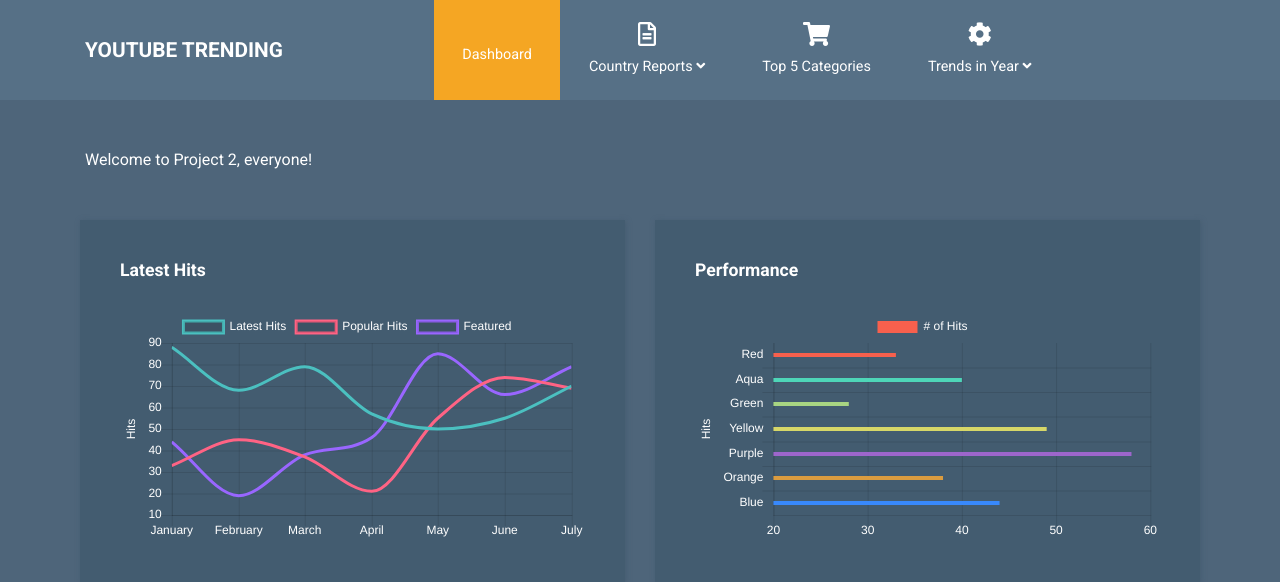
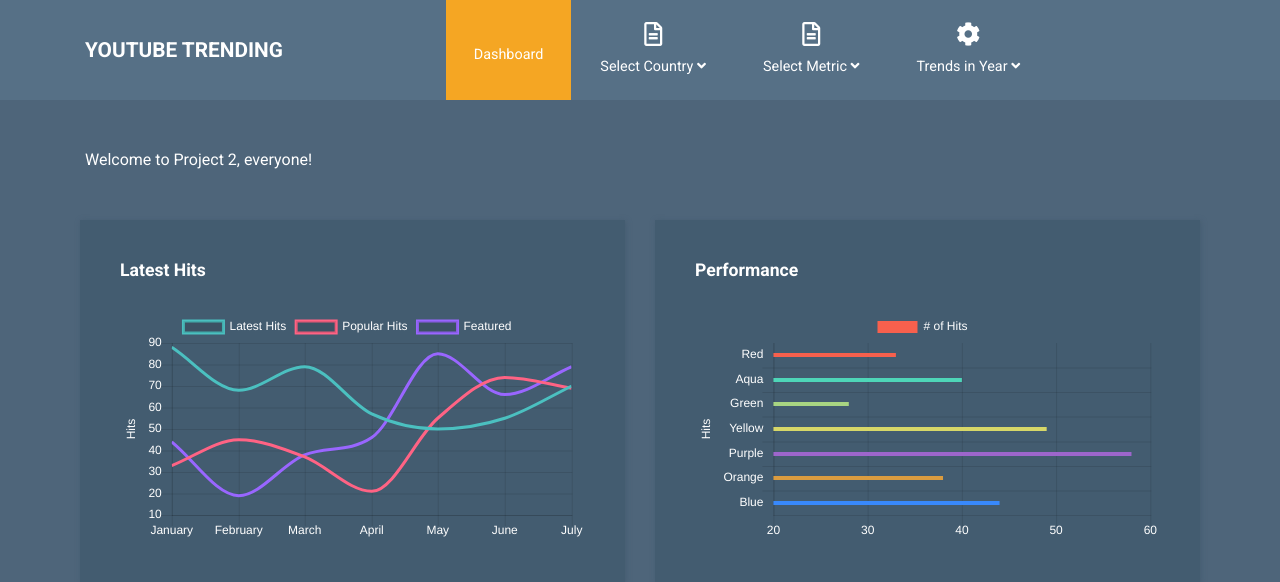
Before and after one commit to jinahporter/project2, a Flask app: page / in a window 1280 px wide. Shown: the top 582 px of the page. Run offline with Flask 2, Linux system fonts and the light colour scheme; some libraries are stand-ins or nearby versions.

Commit message:
adding metric buttons

```diff
--- a/static/js/AlexApp.js
+++ b/static/js/AlexApp.js
@@ -18,6 +18,7 @@ var data;
 //   });
 // });
 
+//Country Buttons
 var usButton = d3.select("#US");
 usButton.on("click",function(){
   countryUpdate(this.id);
@@ -34,6 +35,7 @@ var ukButton = d3.select("#UK");
 ukButton.on("click",function(){
   countryUpdate(this.id);
 });
+//Grab new Country Data
 function countryUpdate(cCode){
   url=`/data/${cCode}`
   d3.json(url).then(function(response) {
@@ -41,3 +43,19 @@ function countryUpdate(cCode){
       data = response;
     })
 };
+var likeButton = d3.select("#like");
+likeButton.on("click",function(){
+  countryUpdate(this.id);
+});
+var viewButton = d3.select("#view");
+viewButton.on("click",function(){
+  countryUpdate(this.id);
+});
+var dislikeButton = d3.select("#dislike");
+dislikeButton.on("click",function(){
+  countryUpdate(this.id);
+});
+var commentButton = d3.select("#comment");
+ukButton.on("click",function(){
+  countryUpdate(this.id);
+});
--- a/templates/index.html
+++ b/templates/index.html
@@ -46,7 +46,7 @@
                                 aria-haspopup="true" aria-expanded="false">
                                 <i class="far fa-file-alt"></i>
                                 <span>
-                                    Country Reports <i class="fas fa-angle-down"></i>
+                                    Select Country <i class="fas fa-angle-down"></i>
                                 </span>
                             </a>
                             <div class="dropdown-menu" aria-labelledby="navbarDropdown">
@@ -56,11 +56,21 @@
                                 <a id="UK" class="dropdown-item" href="#">United Kingdom</a>
                             </div>
                         </li>
-                        <li class="nav-item">
-                            <a class="nav-link" href="topCategories.html">
-                                <i class="fas fa-shopping-cart"></i>
-                                Top 5 Categories
+                        <li class="nav-item dropdown">
+
+                            <a class="nav-link dropdown-toggle" href="#" id="navbarDropdown" role="button" data-toggle="dropdown"
+                                aria-haspopup="true" aria-expanded="false">
+                                <i class="far fa-file-alt"></i>
+                                <span>
+                                    Select Metric <i class="fas fa-angle-down"></i>
+                                </span>
                             </a>
+                            <div class="dropdown-menu" aria-labelledby="navbarDropdown">
+                                <a id="view" class="dropdown-item" href="#">View Count</a>
+                                <a id="like" class="dropdown-item" href="#">Likes</a>
+                                <a id="dislike" class="dropdown-item" href="#">Dislikes</a>
+                                <a id="comment" class="dropdown-item" href="#">Comment Count</a>
+                            </div>
                         </li>
 
                         <!-- <li class="nav-item">
```
